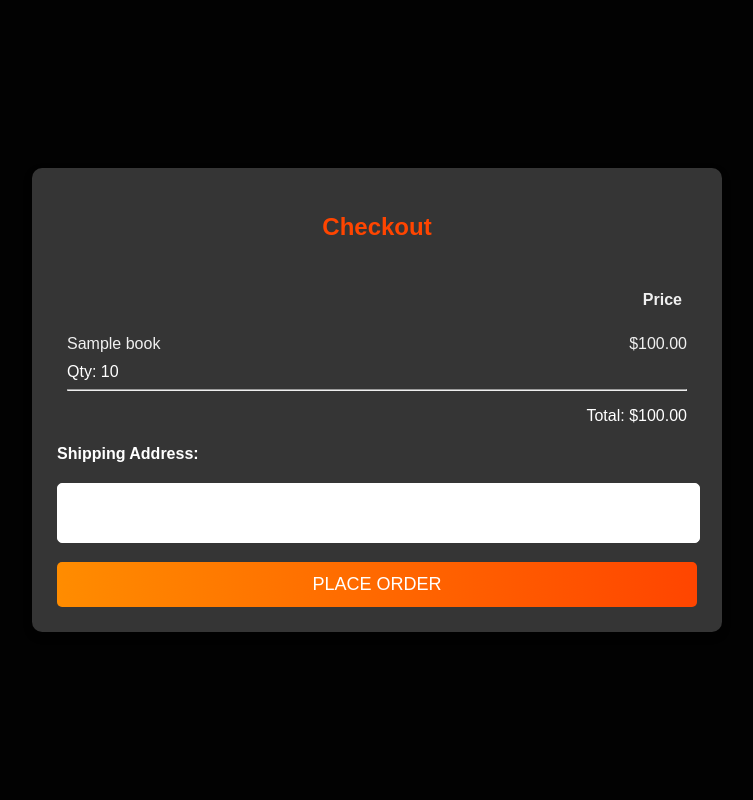
After one commit to Navneet-Kaur-6082/project, a PHP site: page /frontend/checkout.php in a window 1280 px wide. The commit adds this page. Shown: the whole page, without its empty margins (263-1016 px from the left). Run offline with PHP 8.4, Linux system fonts and the light colour scheme; the visitor is signed in with stand-in values (Sample User, id 1); tables that the repository leaves empty hold one stand-in row (values such as "Sample post").

Commit message:
Added cart and checkout page

```diff
--- a/backend/index.php
+++ b/backend/index.php
@@ -1,12 +1,6 @@
 <?php
 include '../database/db.php';
 session_start();
-
-if (!isset($_SESSION['user_id'])) {
-    echo "<p>Please log in to add books to your cart.</p>";
-    exit;
-}
-
 $search = isset($_GET['search']) ? $_GET['search'] : '';
 $category = isset($_GET['category']) ? $_GET['category'] : '';
 
--- /dev/null
+++ b/css/checkout.css
@@ -0,0 +1,123 @@
+/* General styles */
+body {
+    font-family: Arial, sans-serif;
+    background-color: #020202;
+    margin: 0;
+    padding: 0;
+    display: flex;
+    justify-content: center;
+    align-items: center;
+    height: 100vh;
+}
+
+/* Checkout container */
+.checkout-container {
+    width: 50%;
+    background: rgba(255, 255, 255, 0.2);
+    padding: 25px;
+    border-radius: 10px;
+    box-shadow: 0px 4px 10px rgba(0, 0, 0, 0.2);
+    animation: fadeIn 0.5s ease-in-out;
+    color: white;
+}
+.checkout-container a{
+
+    color: white;
+    text-align: center;
+}
+
+/* Heading */
+h2 {
+    color: #ff4500;
+    text-align: center;
+    margin-bottom: 20px;
+}
+
+h4{
+    text-align: right;
+    color: #f0f0f0;
+    font-weight: bold;
+    margin-right: 15px;
+    margin-bottom: 0px;
+    padding-bottom: 0px;
+    margin-top: 50px;
+}
+
+/* Cart Items */
+
+.cart-items ul {
+    list-style: none;
+    padding: 0;
+}
+
+.cart-items li {
+    display: flex;
+    justify-content: space-between;
+    padding: 10px;
+    transition: background 0.3s;
+    color: #f0f0f0;
+}
+
+hr{
+    margin-left: 10px;
+    margin-right: 10px;
+}
+
+.quan{
+    color: white;
+    margin-left: 10px;
+}
+
+.cart-items p {
+    padding-right: 10px;
+    color: #ffffff;
+    text-align: right;
+}
+
+/* Form styles */
+form {
+    text-align: left;
+    margin-top: 20px;
+}
+
+label {
+    font-weight: bold;
+    color: #ffffff;
+
+}
+
+textarea {
+    width: 97%;
+    padding: 10px;
+    border: 1px solid #ffffff;
+    border-radius: 5px;
+    font-size: 16px;
+    resize: none;
+    transition: border-color 0.3s;
+    margin-top: 20px;
+
+}
+
+textarea:focus {
+    border-color: #ffffff;
+    outline: none;
+}
+
+/* Checkout Button */
+.checkout-btn {
+    width: 100%;
+    background: linear-gradient(90deg, #ff8c00, #ff4500);
+    color: white;
+    border: none;
+    padding: 12px;
+    font-size: 18px;
+    cursor: pointer;
+    margin-top: 15px;
+    border-radius: 5px;
+    transition: 0.3s ease-in-out;
+    text-transform: uppercase;
+}
+
+.checkout-btn:hover {
+    background: linear-gradient(90deg, #ff4500, #ff8c00);
+}
--- /dev/null
+++ b/frontend/checkout.php
@@ -0,0 +1,64 @@
+<?php
+session_start();
+include '../database/db.php';
+
+// Redirect if user is not logged in
+if (!isset($_SESSION['user_id'])) {
+    header("Location: ../frontend/index.html");
+    exit();
+}
+
+$user_id = $_SESSION['user_id'];
+
+// Fetch cart items for logged-in user
+$sql = "SELECT c.cart_id, b.title, b.price, c.quantity
+        FROM cart c
+        JOIN books b ON c.book_id = b.book_id
+        WHERE c.user_id = $user_id";
+
+$result = $conn->query($sql);
+$total_price = 0;
+?>
+
+<!DOCTYPE html>
+<html lang="en">
+<head>
+    <meta charset="UTF-8">
+    <meta name="viewport" content="width=device-width, initial-scale=1.0">
+    <title>Checkout - Shelfy</title>
+    <link rel="stylesheet" href="../css/checkout.css">
+</head>
+<body>
+
+    <div class="checkout-container">
+        <h2>Checkout</h2>
+
+        <div class="cart-items">
+            <h4> Price</h4>
+            <ul>
+                <?php while ($row = $result->fetch_assoc()): ?>
+                    <li>
+                        <span><?php echo $row['title']; ?></span>
+                        <span>$<?php echo number_format($row['price'] * $row['quantity'], 2); ?></span>
+                    </li>
+                    <span class="quan">Qty: <?php echo $row['quantity']; ?></span>
+                    <hr>
+                    <?php $total_price += ($row['price'] * $row['quantity']); ?>
+                <?php endwhile; ?>
+            </ul>
+            <p> Total:   $<?php echo number_format($total_price, 2); ?></p>
+        </div>
+
+        <form method="POST" action="../backend/process_checkout.php">
+            <input type="hidden" name="user_id" value="<?php echo $user_id; ?>">
+            <input type="hidden" name="total_price" value="<?php echo $total_price; ?>">
+
+            <label for="address">Shipping Address:</label>
+            <textarea name="address" required></textarea>
+
+            <button type="submit" class="checkout-btn">Place Order</button>
+        </form>
+    </div>
+
+</body>
+</html>
--- a/frontend/index.html
+++ b/frontend/index.html
@@ -33,7 +33,7 @@
               <a class="nav-link nav-link" href="#categories">Categories</a>
             </li>
             <li class="nav-item">
-              <a class="nav-link nav-link" href="#">Cart</a>
+              <a class="nav-link nav-link" href="checkout.php">Cart</a>
             </li>
             <li class="nav-item">
               <a class="nav-link nav-link" href="#">Account</a>
```
Also changed, not shown: backend/checkout_success.php (added, +24 -0 lines), backend/logout.php (+7 -0 lines), backend/process_checkout.php (added, +45 -0 lines), css/checkout_success.css (added, +75 -0 lines), css/index.css (+18 -2 lines).
